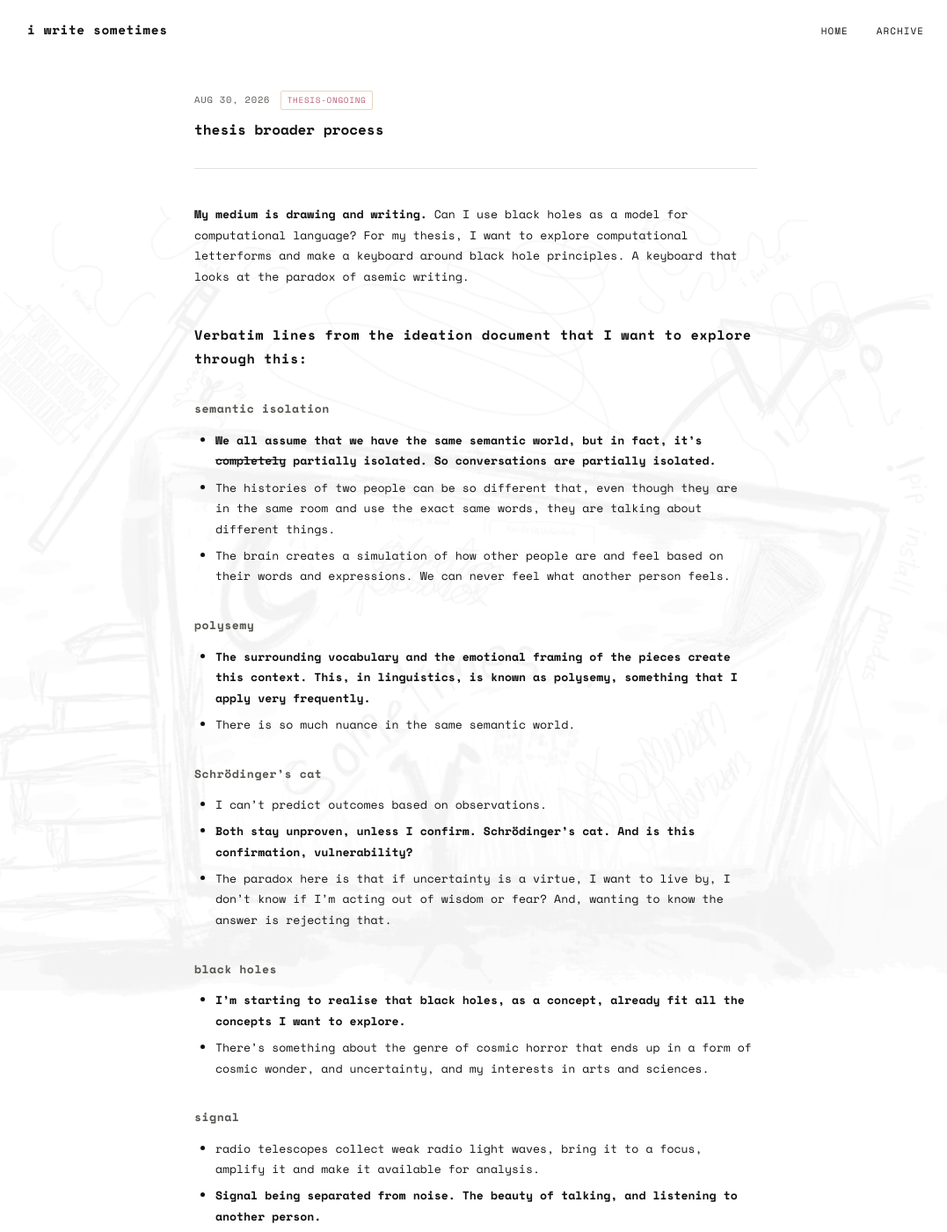
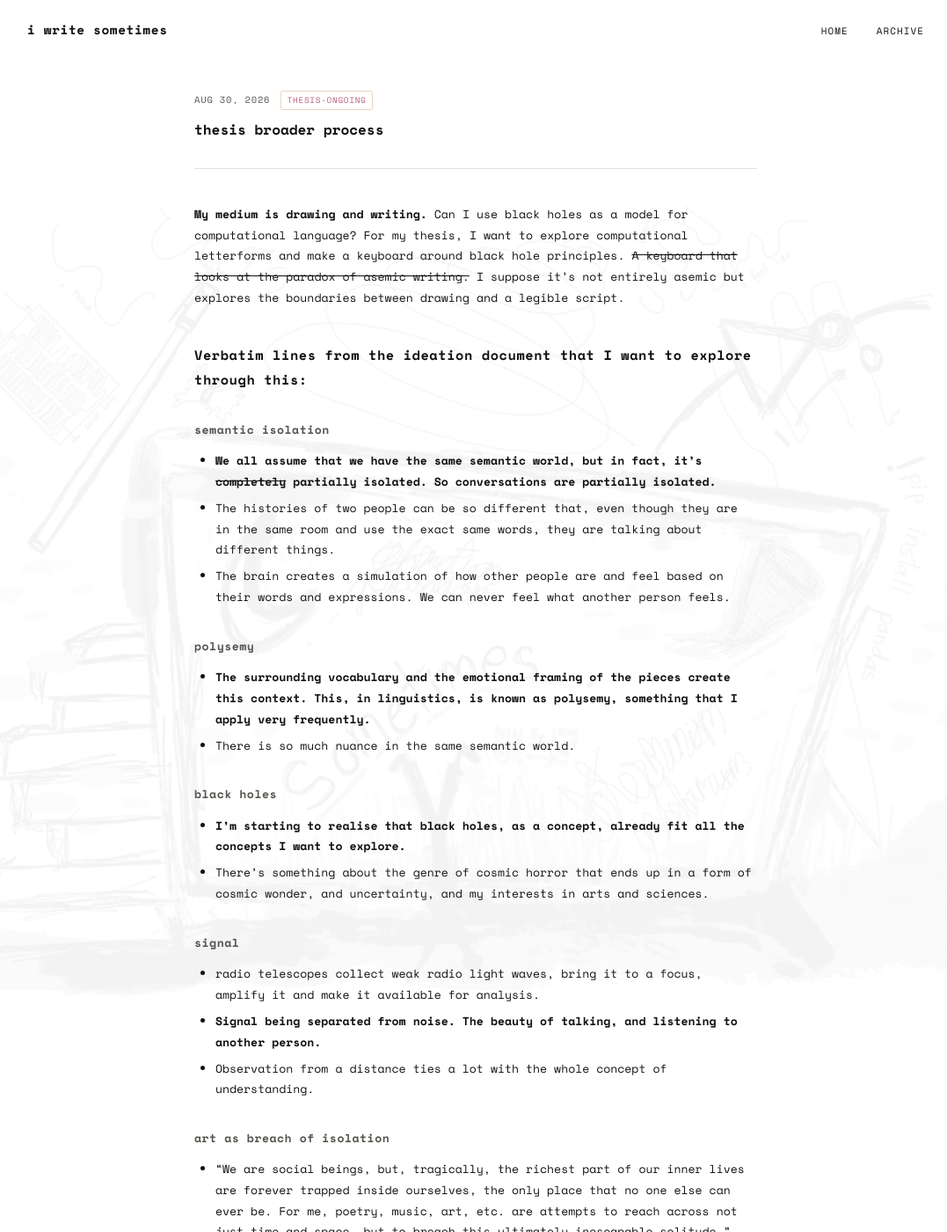
Before and after one commit to shlokamohanty/i-write-sometimes, a Jekyll site: the page built from _posts/2026-08-30-thesis-broader-process.md, in a window 1280 px wide and 1400 px high. Shown: the whole window at 88% size, without its empty margins (99-1176 px from the left). Built offline with Jekyll 4.4.1, drawn with Linux system fonts in a browser that asks for light colours; some web fonts are replaced; some of the changed text lies outside the part shown.

Commit message:
jhvhvhjh
jhvvhhvj

```diff
--- a/_posts/.obsidian/workspace.json
+++ b/_posts/.obsidian/workspace.json
@@ -187,11 +187,11 @@
   },
   "active": "1e0d3439b7e81357",
   "lastOpenFiles": [
+    "2026-08-28-thesis-drawings.md",
+    "2026-08-29-inward-outward.md",
+    "2026-08-30-thesis-broader-process.md",
     "2026-04-25-thesis-ideation.md",
     "2026-08-16-form-and-subject.md",
-    "2026-08-30-thesis-broader-process.md",
-    "2026-08-28-thesis-drawings.md",
-    "2026-08-29-inward-outward.md",
     "2026-07-29-thesis-story-3.md",
     "2026-06-22-how-i-understand-the-world.md",
     "2026-08-07-victimisation.md",
--- a/_posts/2026-08-30-thesis-broader-process.md
+++ b/_posts/2026-08-30-thesis-broader-process.md
@@ -6,7 +6,7 @@ date: 2026-08-30
 tags: thesis-ongoing
 ---
 
-**My medium is drawing and writing.** Can I use black holes as a model for computational language? For my thesis, I want to explore computational letterforms and make a keyboard around black hole principles. A keyboard that looks at the paradox of asemic writing.
+**My medium is drawing and writing.** Can I use black holes as a model for computational language? For my thesis, I want to explore computational letterforms and make a keyboard around black hole principles. ~~A keyboard that looks at the paradox of asemic writing.~~ I suppose it's not entirely asemic but explores the boundaries between drawing and a legible script.
 
 ## Verbatim lines from the ideation document that I want to explore through this:
 
@@ -20,12 +20,6 @@ tags: thesis-ongoing
 
 - **The surrounding vocabulary and the emotional framing of the pieces create this context. This, in linguistics, is known as polysemy, something that I apply very frequently.**
 - There is so much nuance in the same semantic world.
-
-### Schrödinger's cat
-
-- I can't predict outcomes based on observations.
-- **Both stay unproven, unless I confirm. Schrödinger's cat. And is this confirmation, vulnerability?**
-- The paradox here is that if uncertainty is a virtue, I want to live by, I don't know if I'm acting out of wisdom or fear? And, wanting to know the answer is rejecting that.
 
 ### black holes
 
@@ -50,4 +44,4 @@ tags: thesis-ongoing
 
 - Readings and maybe exercises from [computational letterforms and layout](https://cll.decontextualize.com/schedule/)
 
-- Keyboard as a technology.
+- Keyboard and drawing with an Apple Pencil as a technology, and how does it differ from using a pen or a pencil on paper?
```
Also changed, not shown: _posts/2026-08-28-thesis-drawings.md (+2 -0 lines).
